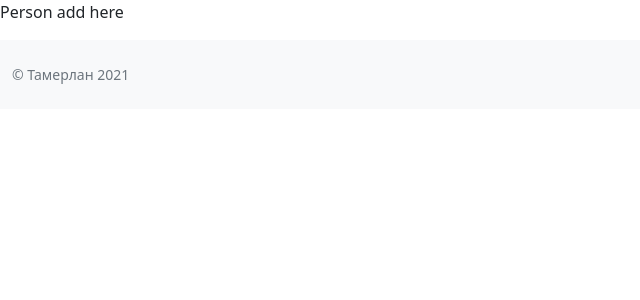
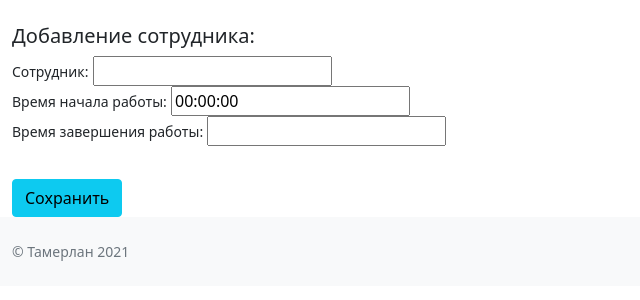
Before and after one commit to MyEternityOrg/tm_workers, a Django app: page /1/add/ in a window 1280 px wide. Shown: the top 300 px of the page, without its empty margins (0-640 px from the left). Run offline with Django 3.2, Linux system fonts and the light colour scheme; some libraries are stand-ins or nearby versions.

Commit message:
Styles, templates. WIP

```diff
--- a/extworkers/forms.py
+++ b/extworkers/forms.py
@@ -16,7 +16,6 @@ class CreatePersonForm(CreateView):
             't_time',
             'duration'
         )
-
 
 
 class EditShopForm(Form):
--- a/extworkers/templates/extworkers/person_add.html
+++ b/extworkers/templates/extworkers/person_add.html
@@ -2,5 +2,40 @@
 {% load static %}
 
 {% block content %}
-    <p>Person add here</p>
+    <main>
+        <div class="container-fluid">
+            <h5 class="mt-4">Добавление сотрудника: </h5>
+            <form action="#" method="post" enctype="multipart/form-data">
+                {% csrf_token %}
+                    <div class="form-row">
+                        <div class="col-lg-6">
+                            <div class="form-group">
+                                <label class="small mb-1" for="{{ form.person_name.id_for_label }}">Сотрудник: </label>
+                                {{ form.person_name }}
+                            </div>
+                        </div>
+                        <div class="col-lg-6">
+                            <div class="form-group">
+                                <label class="small mb-1" for="{{ form.f_time.id_for_label }}">Время начала работы: </label>
+                                {{ form.f_time }}
+                            </div>
+                        </div>
+                        <div class="col-lg-6">
+                            <div class="form-group">
+                                <label class="small mb-1" for="{{ form.t_time.id_for_label }}">Время завершения работы: </label>
+                                {{ form.t_time }}
+                            </div>
+                        </div>
+
+                    </div>
+                    <div class="form-row">
+                        <div class="col-lg-12" style="margin-top: 33px;">
+                            <input class="btn btn-info btn-block" type="submit" value="Сохранить">
+                        </div>
+                    </div>
+
+
+            </form>
+        </div>
+    </main>
 {% endblock %}
--- a/extworkers/views.py
+++ b/extworkers/views.py
@@ -5,21 +5,24 @@ from django.shortcuts import redirect
 from django.urls import reverse_lazy
 from django.views.generic import ListView, CreateView
 
-from extworkers.forms import FillShopDataForm, EditShopForm, CreatePersonForm
+from extworkers.forms import FillShopDataForm, EditShopForm
 from extworkers.models import Enterprises, ExtWorkerRecord
 
 
 class PersonRecordAdd(CreateView):
     model = ExtWorkerRecord
     template_name = 'extworkers/person_add.html'
-    form_class = CreatePersonForm
-    success_url = reverse_lazy('fill_data')
+    success_url = reverse_lazy('fill_data_shop')
+    fields = ['person_name', 'f_time', 't_time']
 
     def get_context_data(self, object_list=None, **kwargs):
         context = super(PersonRecordAdd, self).get_context_data(**kwargs)
         context['title'] = 'Добавить сотрудника'
         return context
 
+    def post(self, request, *args, **kwargs):
+        ret_url = reverse_lazy('fill_data_shop', args=(self.kwargs.get('uid'),))
+        return redirect(ret_url)
 
 
 class ShopRecord(ListView):
@@ -39,11 +42,6 @@ class ShopRecord(ListView):
         context['title'] = ent.name
         return context
 
-    def post(self, request, *args, **kwargs):
-        print(self.request.POST)
-
-        return redirect(self.success_url)
-
 
 class ShopList(ListView):
     model = Enterprises
@@ -55,7 +53,7 @@ class ShopList(ListView):
         super().__init__(**kwargs)
 
     def get_queryset(self):
-        return self.model.get_list_shops(self)
+        return self.model.get_list_shops(self.model)
 
     def get_context_data(self, **kwargs):
         context = super(ShopList, self).get_context_data(**kwargs)
```
